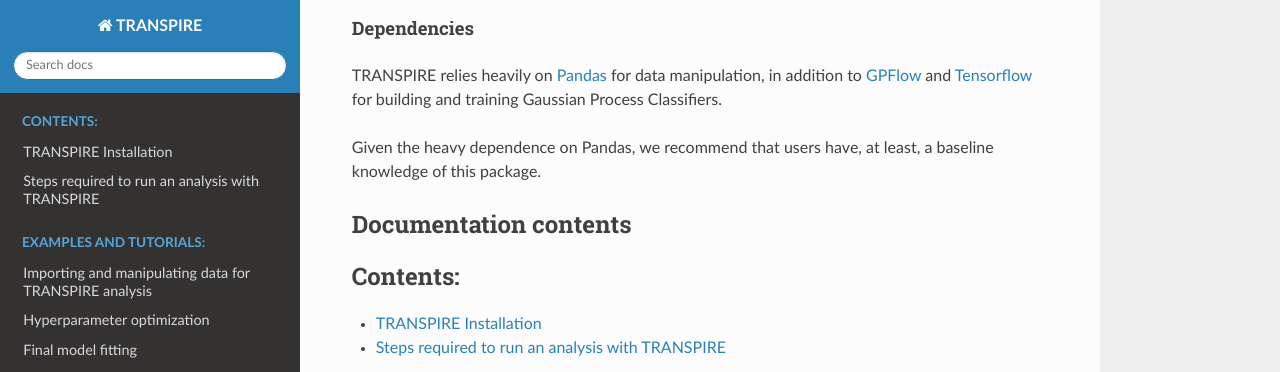
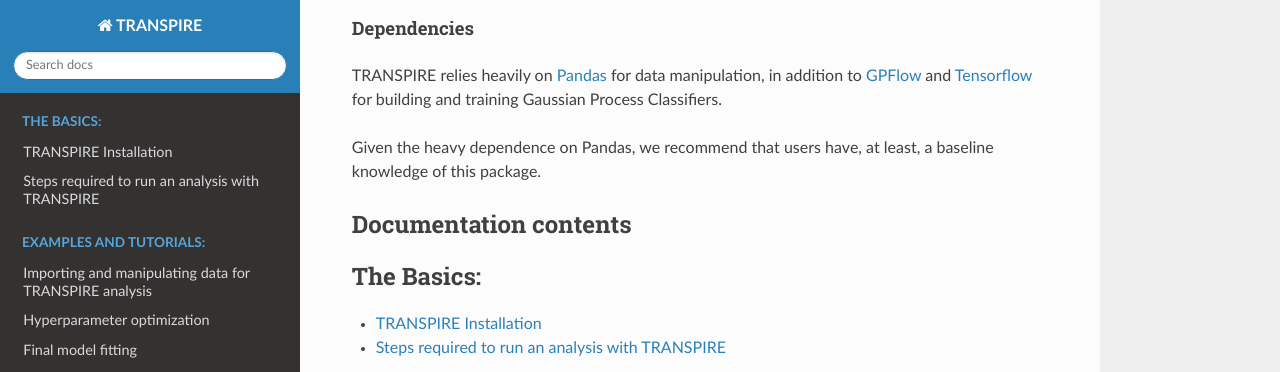
Before and after one commit to cristealab/TRANSPIRE_JASMS2020, a Sphinx documentation site: the page built from docs/index.rst, in a window 1280 px wide and 900 px high, scrolled down 372 px. Shown: the top 372 px of the window. Built offline with Sphinx 7.4.7 and the Read the Docs theme 2.0.0, drawn with Linux system fonts in a browser that asks for light colours.

Commit message:
Update index.rst

```diff
--- a/docs/index.rst
+++ b/docs/index.rst
@@ -31,7 +31,7 @@
 
 .. toctree::
    :maxdepth: 1
-   :caption: Contents:
+   :caption: The Basics:
 
    installation
    run_analysis
```
